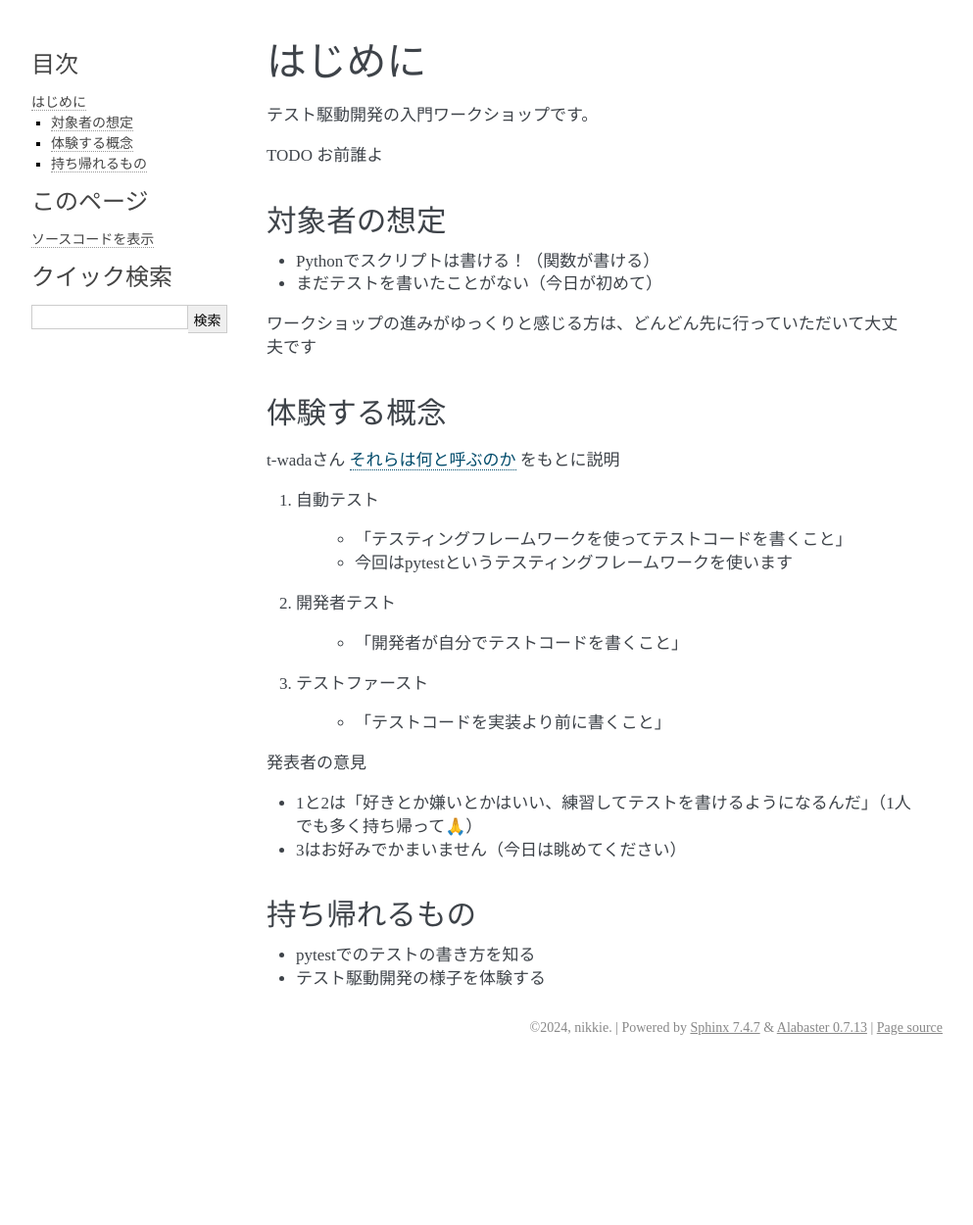
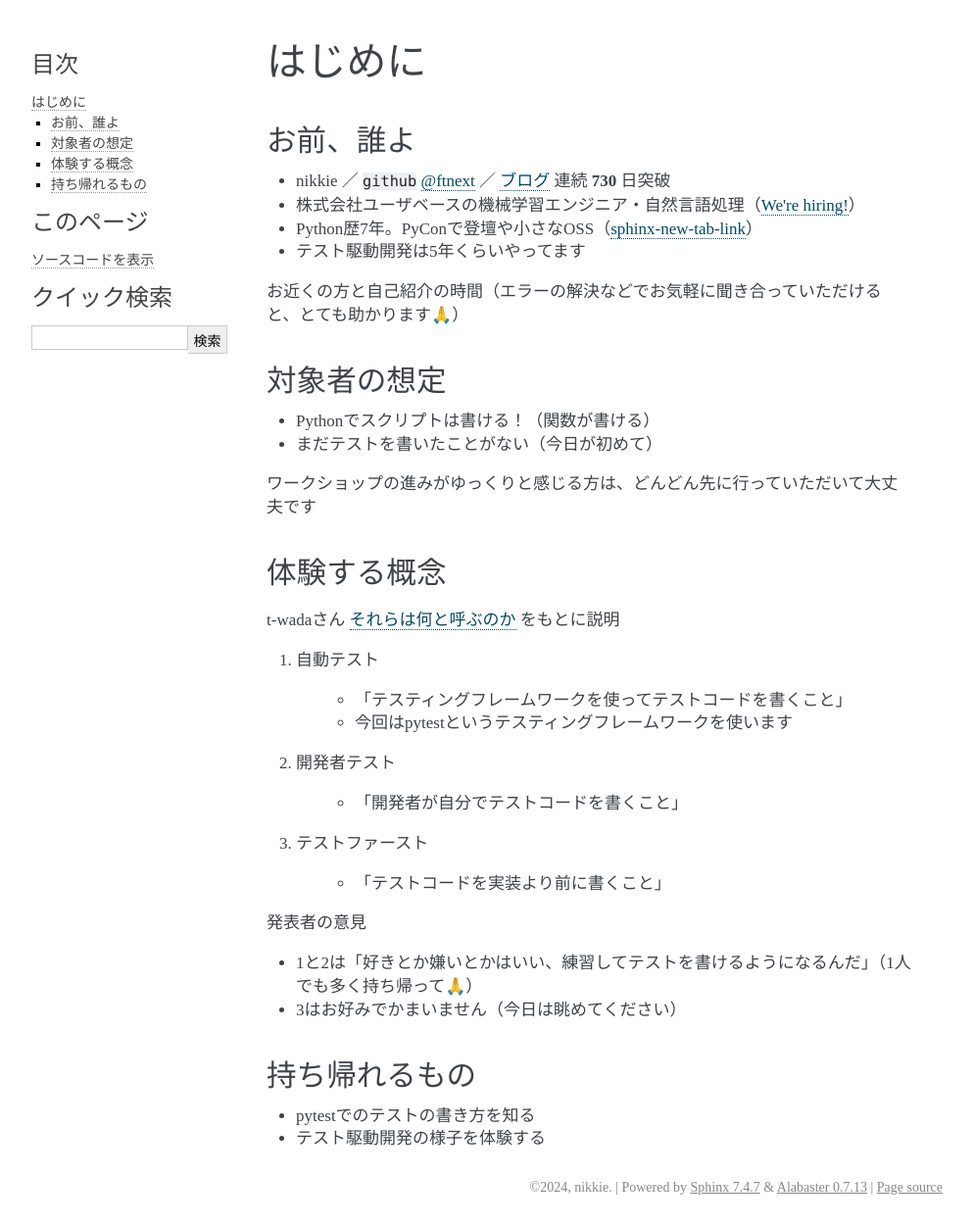
Before and after one commit to ftnext/first-python-test-2024, a Sphinx documentation site: the page built from docs/source/introduction.rst, in a window 1280 px wide. Shown: the whole page at 98% size, without its empty margins (148-1141 px from the left). Built offline with Sphinx 7.4.7, drawn with Linux system fonts in a browser that asks for light colours; some web fonts are replaced; cross-references to code outside the pages are shown as plain code; before the commit the page ends 1087 px from its top, so only the background shows below that.

Commit message:
[feat] Tweaks

```diff
--- a/docs/source/index.rst
+++ b/docs/source/index.rst
@@ -8,6 +8,9 @@ pytestを使ったテスト駆動開発を体験してみよう
 
 https://tokai.pycon.jp/2024/#event-workshop-2
 
+| テスト駆動開発の入門ワークショップです。
+| FizzBuzzを題材に、pytestでのテストの書き方を知り、テスト駆動開発の様子を体験していただきます。
+
 .. toctree::
    :maxdepth: 2
    :caption: お品書き：
--- a/docs/source/introduction.rst
+++ b/docs/source/introduction.rst
@@ -1,9 +1,15 @@
 はじめに
 ====================
 
-テスト駆動開発の入門ワークショップです。
+お前、誰よ
+--------------------
 
-TODO お前誰よ
+* nikkie ／ :fab:`github` `@ftnext <https://github.com/ftnext>`__ ／ `ブログ <https://nikkie-ftnext.hatenablog.com/>`__ 連続 **730** 日突破
+* 株式会社ユーザベースの機械学習エンジニア・自然言語処理（`We're hiring! <https://hrmos.co/pages/uzabase/jobs/1829077236709650481>`__）
+* Python歴7年。PyConで登壇や小さなOSS（`sphinx-new-tab-link <https://github.com/ftnext/sphinx-new-tab-link>`__）
+* テスト駆動開発は5年くらいやってます
+
+お近くの方と自己紹介の時間（エラーの解決などでお気軽に聞き合っていただけると、とても助かります🙏）
 
 対象者の想定
 --------------------
@@ -12,8 +18,6 @@ TODO お前誰よ
 * まだテストを書いたことがない（今日が初めて）
 
 ワークショップの進みがゆっくりと感じる方は、どんどん先に行っていただいて大丈夫です
-
-.. TODO コンテンツ、リポジトリのどこに何があるかを示す
 
 体験する概念
 --------------------
--- a/docs/source/pytest-first-time.rst
+++ b/docs/source/pytest-first-time.rst
@@ -209,6 +209,8 @@ FizzBuzzのテストコードを書いてみよう
 | たっぷり練習しましょう。
 | 「私テストコード書けるんじゃない！？」とぜひ思ってください
 
+なお、完成版は :file:`goal` の下にあります
+
 .. code-block:: python
     :caption: src/fizzbuzz/core.py
 
@@ -356,7 +358,7 @@ https://xp123.com/articles/3a-arrange-act-assert/
         * - ``actual`` の期待値は ``True``
           - ``assert actual``
         * - ``actual`` の期待値は ``False``
-            - ``assert not actual``
+          - ``assert not actual``
 
     ``assert actual is False`` より ``assert not actual`` の方がエラーメッセージが分かりやすくなります
 
```
Also changed, not shown: docs/source/preparation.rst (+9 -4 lines).
